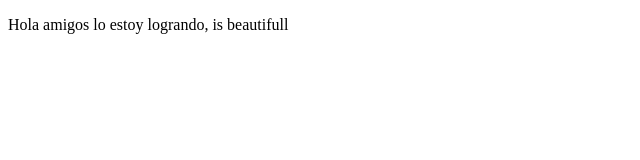
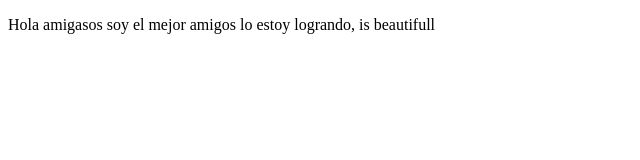
Before and after one commit to kevmar21/proyectoDemoCursoPrework, a plain HTML site: page index.html in a window 1280 px wide. Shown: the whole page, without its empty margins (0-640 px from the left). Drawn offline with Linux system fonts and the light colour scheme.

Commit message:
cambios agregado

```diff
--- a/index.html
+++ b/index.html
@@ -8,7 +8,7 @@
 </head>
 <body>
     <p>
-        Hola amigos lo estoy logrando, is beautifull
+        Hola amigasos soy el mejor amigos lo estoy logrando, is beautifull
     </p>
 </body>
 </html>
```
